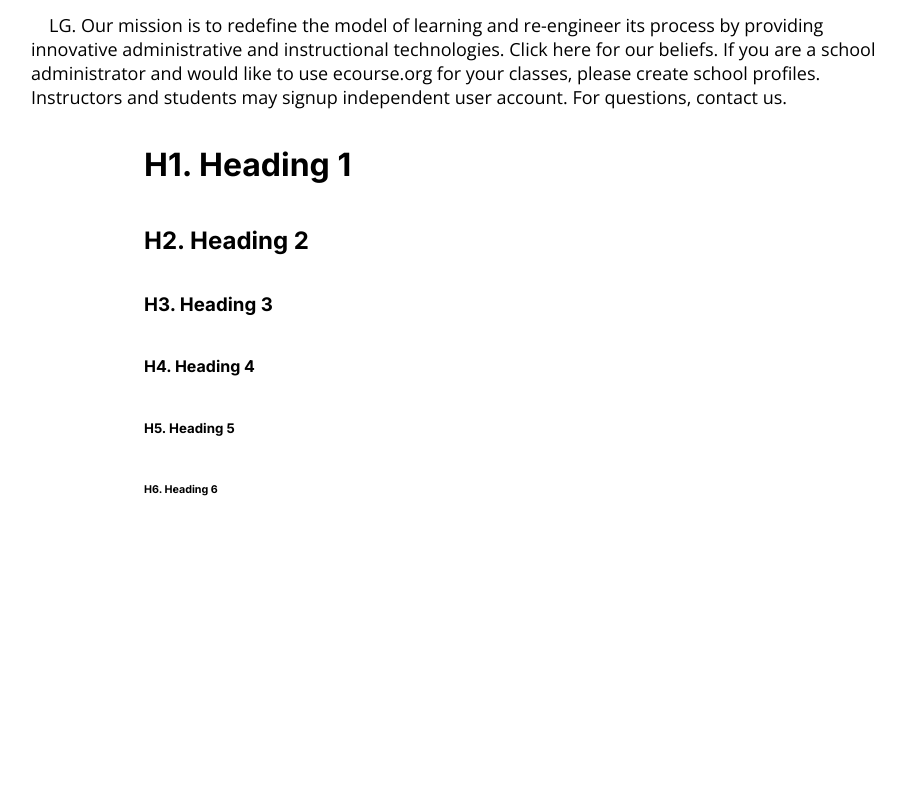
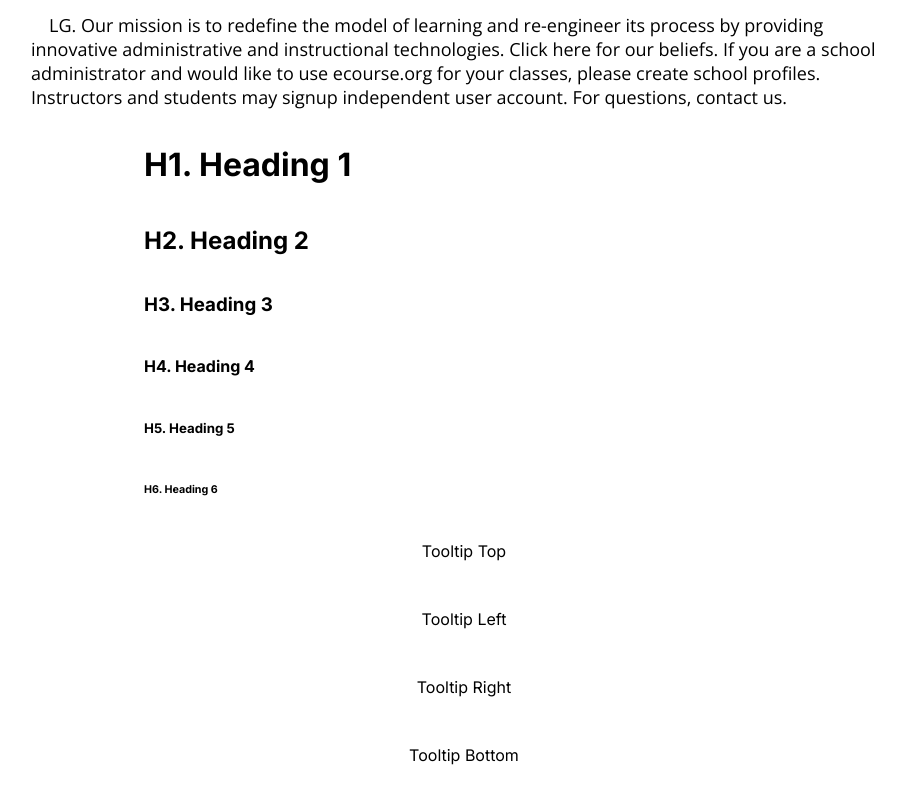
Before and after one commit to 1ASPER/ui-lib, a React (Create React App) app: page / in a window 1280 px wide. Shown: the part 638-1438 px from the top of the page, without its empty margins (176-1081 px from the left). Before the commit the page ends 1159 px from the top, so only its background shows below. Built offline with nearby package versions, Linux system fonts and the light colour scheme.

Commit message:
added [tooltip] component

```diff
--- a/src/App.js
+++ b/src/App.js
@@ -2,6 +2,7 @@ import { Button } from './components/Button';
 import { Input } from './components/Input';
 import { Typography } from './components/Typography';
 import { Heading } from './components/Heading';
+import { Tooltip } from './components/Tooltip';
 
 
 function App() {
@@ -31,6 +32,8 @@ function App() {
             {/* <Input type="text" placeholder="Enter your password" disabled label="Name" value="Disabled"/> */}
         </div>
 
+        {/* Typography */}
+
         <div className="typography-container">
           <Typography textSize="sm">
           SM. Our mission is to redefine the model of learning and re-engineer
@@ -58,6 +61,8 @@ function App() {
           </Typography>
         </div>
 
+        {/* Heading */}
+
         <div className="heading-container">
           <Heading level={1} className="heading">H1. Heading 1</Heading>
           <Heading level={2} className="heading">H2. Heading 2</Heading>
@@ -67,6 +72,18 @@ function App() {
           <Heading level={6} className="heading">H6. Heading 6</Heading>
         </div>
 
+        {/* Tooltip */}
+
+        <div className="tooltip-container">
+          <Tooltip text="I am a tooltip">Tooltip Top</Tooltip>
+          <Tooltip text="I am a tooltip" position="left">Tooltip Left</Tooltip>
+          <Tooltip text="I am a tooltip" position="right">Tooltip Right</Tooltip>
+          <Tooltip text="I am a tooltip" position="bottom">Tooltip Bottom</Tooltip>
+        </div>
+
+        {/* Accordion */}
+
+
 
     </div>
   );
--- /dev/null
+++ b/src/components/Tooltip/index.css
@@ -0,0 +1,54 @@
+.tooltip-container {
+    position: relative;
+    display: inline-block;
+  }
+
+  .tooltip-text {
+    width: 120px;
+
+    visibility: hidden;
+
+    opacity: 0;
+    z-index: 1;
+    background-color: #007bff;
+    color: #fff;
+    text-align: center;
+    padding: 5px 0;
+    border-radius: 7px;
+    transition: opacity 0.3s, background-color 200ms ease-in-out;
+    position: absolute;
+  }
+
+  .tooltip-container:hover .tooltip-text {
+    visibility: visible;
+    opacity: 1;
+    background-color: #0c7bf1;
+  }
+
+  /* up */
+  .tooltip-text--top {
+    bottom: 125%;
+    left: 50%;
+    transform: translateX(-50%);
+  }
+
+  /* down */
+  .tooltip-text--bottom {
+    top: 125%;
+    left: 50%;
+    transform: translateX(-50%);
+  }
+
+  /* left */
+  .tooltip-text--left {
+    top: 50%;
+    right: 125%;
+    transform: translateY(-50%);
+  }
+
+  /* right */
+  .tooltip-text--right {
+    top: 50%;
+    left: 125%;
+    transform: translateY(-50%);
+  }
--- /dev/null
+++ b/src/components/Tooltip/index.jsx
@@ -0,0 +1,12 @@
+import './index.css';
+
+export function Tooltip(props) {
+  const { text, position = 'top', children } = props;
+
+  return (
+    <div className="tooltip-container">
+      {children}
+      <span className={`tooltip-text tooltip-text--${position}`}>{text}</span>
+    </div>
+  );
+}
--- a/src/index.css
+++ b/src/index.css
@@ -46,3 +46,12 @@ body {
   width: 50%;
   grid-template-rows: repeat(3, auto);
 }
+
+.tooltip-container {
+  display: flex !important;
+  flex-direction: column !important;
+  align-items: center;
+  justify-content: center;
+  gap: 38px;
+  margin-top: 10px;
+}
```
